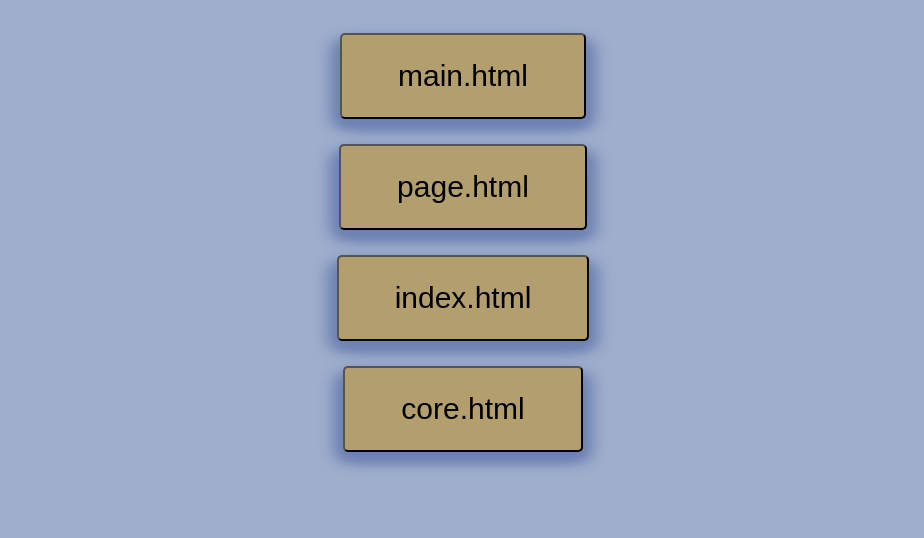
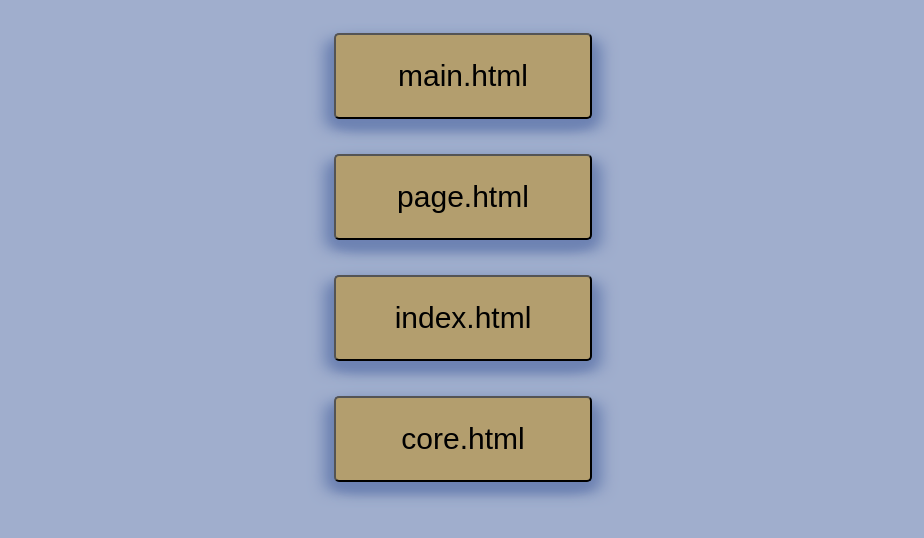
Before and after one commit to mkidee/Code-Quiz, a plain HTML site: page index.html in a window 1280 px wide. Both pictures are taken after a click on the button "Start". Shown: the part 220-758 px from the top of the page, without its empty margins (177-1101 px from the left). Drawn offline with Linux system fonts and the light colour scheme.

Commit message:
cleaned up code a bit

```diff
--- a/assets/styles.css
+++ b/assets/styles.css
@@ -74,6 +74,7 @@ main{
 
 #qContent{
     display:flex;
+    flex-wrap: wrap;
     flex-direction: column;
     align-items: center;
     justify-content: center;
@@ -82,11 +83,12 @@ main{
 .solution{
     font-family: Arial, Helvetica, sans-serif;
     font-size: 30px;
-    min-width: 25%;
-    margin-bottom: 25px;
+    min-width: 30%;
+    margin-bottom: 35px;
     padding:3vh 7vh;
     border-radius: 5px;
     border-width: 2px;
     background-color: #b39e6e;
     box-shadow: 0px 8px 10px #6e83b3, -10px 8px 15px #6e83b3, 10px 8px 15px #6e83b3;
+    cursor:pointer;
 }
```
